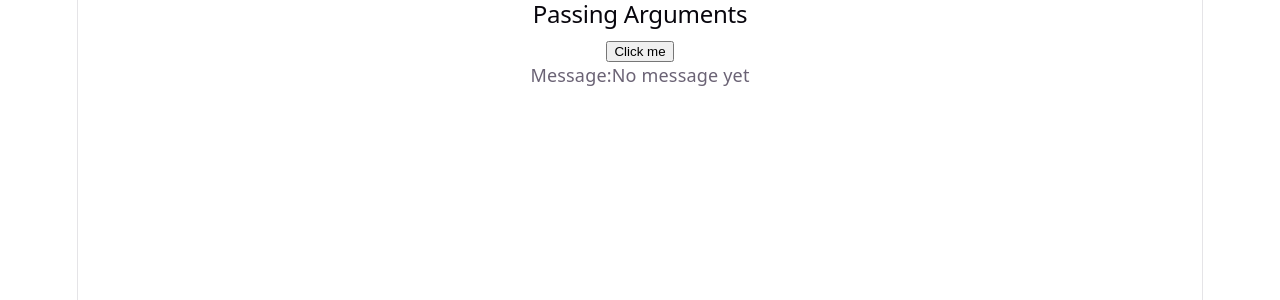
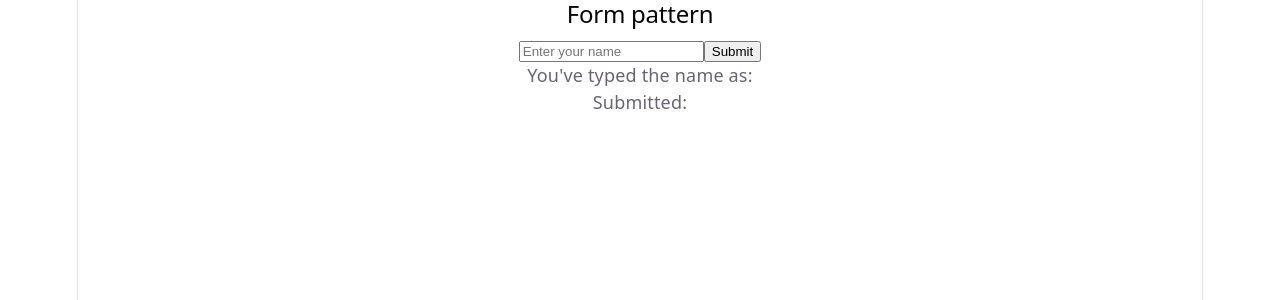
Before and after one commit to rajeshwaribc09/MERN_Stu_FebMay26Mys, a React (Vite) app in the folder W10/D3/my-event-app/: page / in a window 1280 px wide. Shown: the top 300 px of the page. Built offline with nearby package versions, Linux system fonts and the light colour scheme.

Commit message:
Common from patterns

```diff
--- a/W10/D3/my-event-app/src/App.jsx
+++ b/W10/D3/my-event-app/src/App.jsx
@@ -2,13 +2,19 @@ import './App.css'
 import { EventBasics } from "./components/P1";
 import { EventObject } from "./components/P2";
 import { PassingArguments } from './components/P3';
+import { UseCallbackEvents } from './components/P5';
+import { EventDelegation } from './components/P6';
+import { ControlledComponent } from './components/P7';
 
 function App() {
    return (
     <>
       {/* <EventBasics /> */}
       {/* <EventObject /> */}
-      <PassingArguments/>
+      {/* <PassingArguments/> */}
+      {/* <UseCallbackEvents/> */}
+      {/* <EventDelegation/> */}
+      <ControlledComponent/>
     </>
   )
 }
--- /dev/null
+++ b/W10/D3/my-event-app/src/components/P7.jsx
@@ -0,0 +1,29 @@
+//Common from patterns
+//Controlled component
+//A from input whose values is controlled by the React state
+import { useState } from "react";
+export function ControlledComponent(){
+    const[name, setName] = useState('');
+    const[submittedName, setSubmittedName] = useState('');
+    //input handler
+    const handleChange = (event) => {
+        setName(event.target.value);
+    };
+    //from submit handler
+    const handleSubmit = (event) => {
+        event.preventDefault();
+        setSubmittedName(name);
+    };
+    return(
+       <section>
+        <h2>Form pattern</h2>
+        <form onSubmit={handleSubmit}>
+            <input type="text" value={name} onChange={handleChange} placeholder="Enter your name" />
+            <button type="submit">Submit</button>
+        </form>
+        <p>You've typed the name as:{name}</p>
+        <p>Submitted:{submittedName}</p>
+       </section>
+
+    );
+}
```
